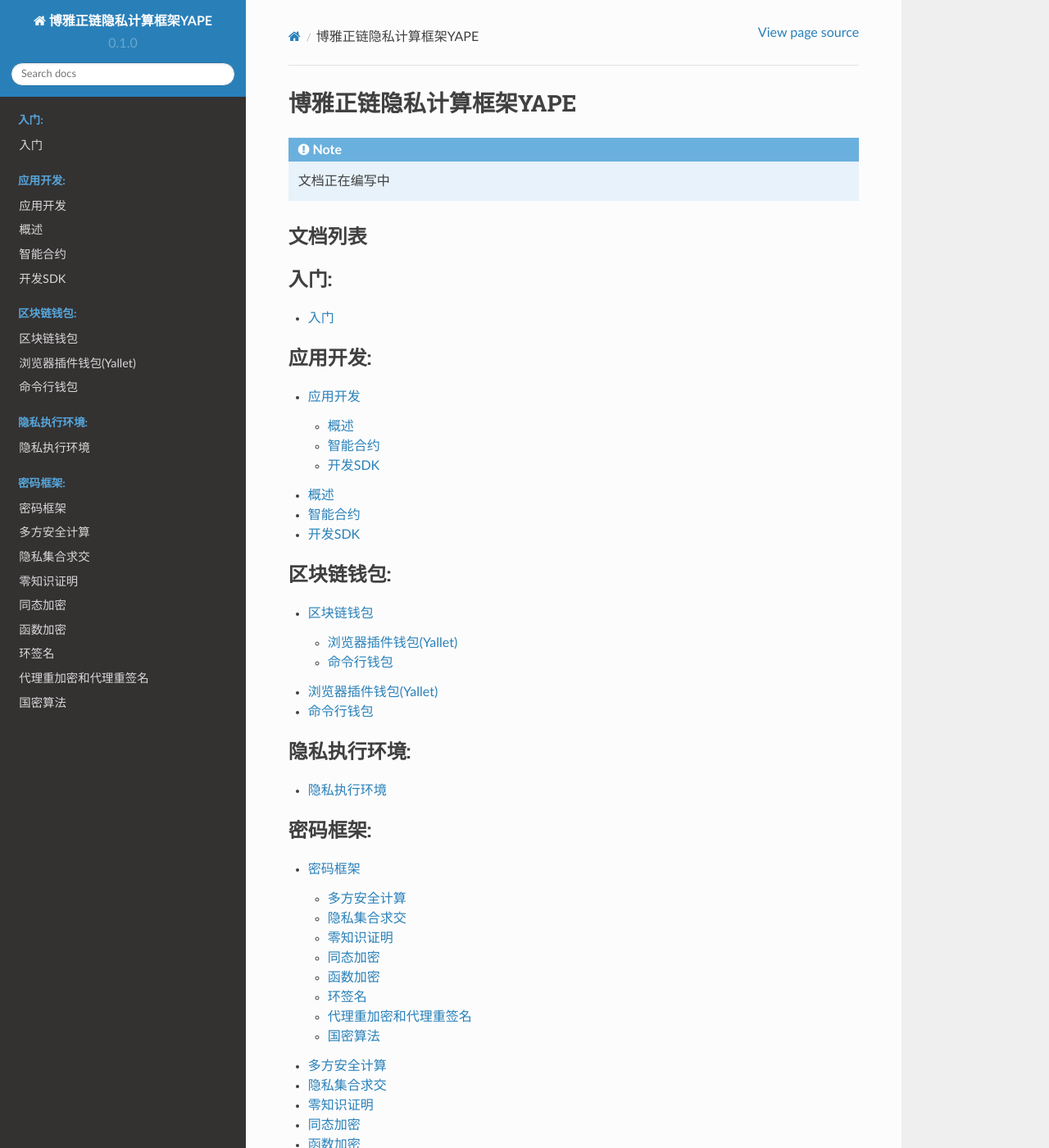
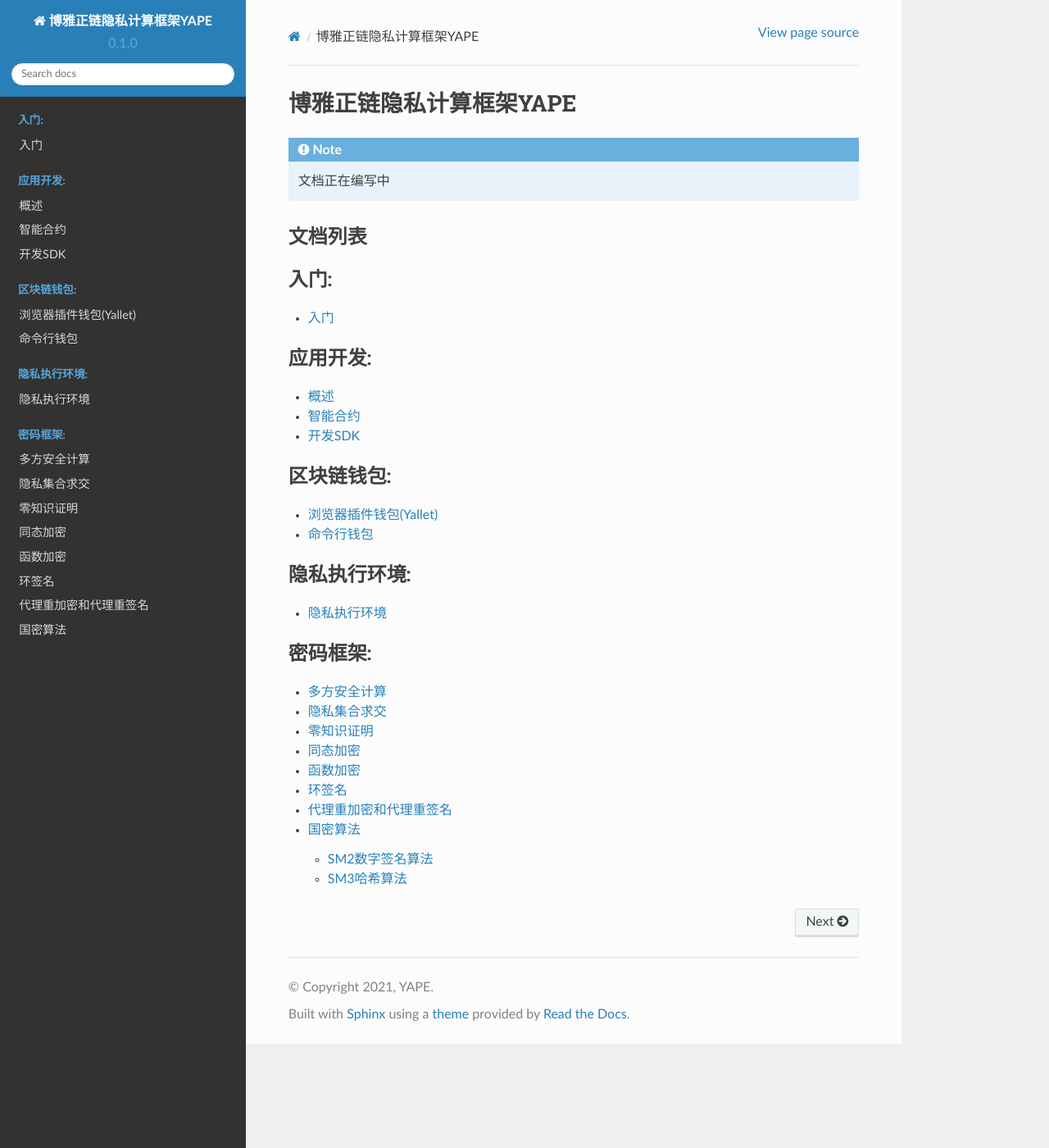
Before and after one commit to boyanet/yape-docs, a Sphinx documentation site: the page built from docs/source/index.rst, in a window 1280 px wide and 1400 px high. Shown: the whole window at 82% size. Built offline with Sphinx 7.4.7 and the Read the Docs theme 2.0.0, drawn with Linux system fonts in a browser that asks for light colours; part of the change alters nothing that is shown.

```diff
--- a/docs/source/index.rst
+++ b/docs/source/index.rst
@@ -18,7 +18,6 @@
    :maxdepth: 2
    :caption: 应用开发:
 
-   app_exploitation/index
    app_exploitation/intro.md
    app_exploitation/smart_contract.md
    app_exploitation/sdk_exploitation.md
@@ -27,7 +26,6 @@
    :maxdepth: 2
    :caption: 区块链钱包:
 
-   blockchain_wallet/index
    blockchain_wallet/Yallet.md
    blockchain_wallet/cmd_wallet.md
 
@@ -41,7 +39,6 @@
    :maxdepth: 2
    :caption: 密码框架:
 
-   cipher_structure/index
    cipher_structure/mpc.md
    cipher_structure/psi.md
    cipher_structure/zkp.md
@@ -54,7 +51,6 @@
 .. toctree::
    :maxdepth: 2
    :caption: 区块链服务:
-   blockchain_service/index
    blockchain_service/identity_management.md
    blockchain_service/data_market.md
    blockchain_service/fee_system.md
```
